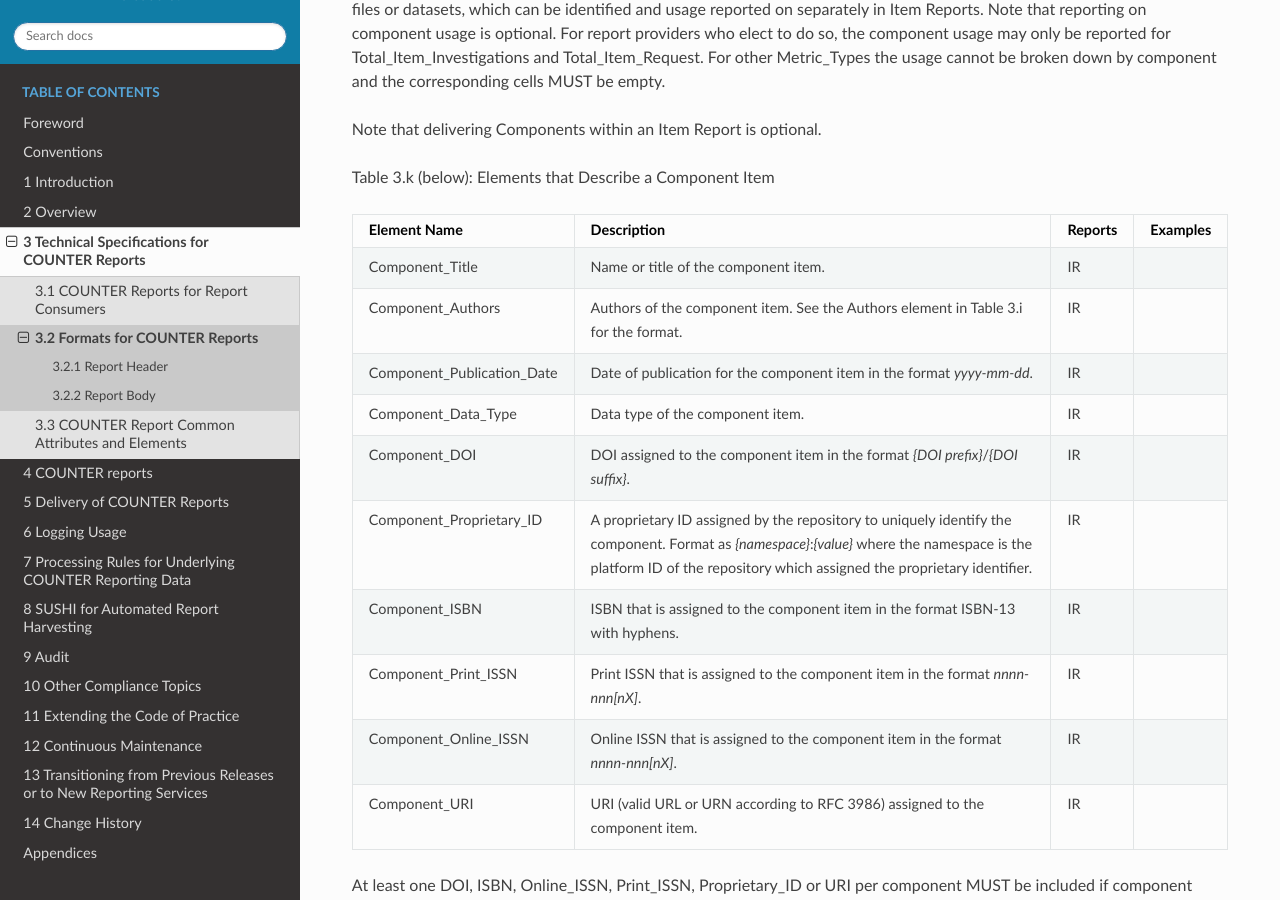
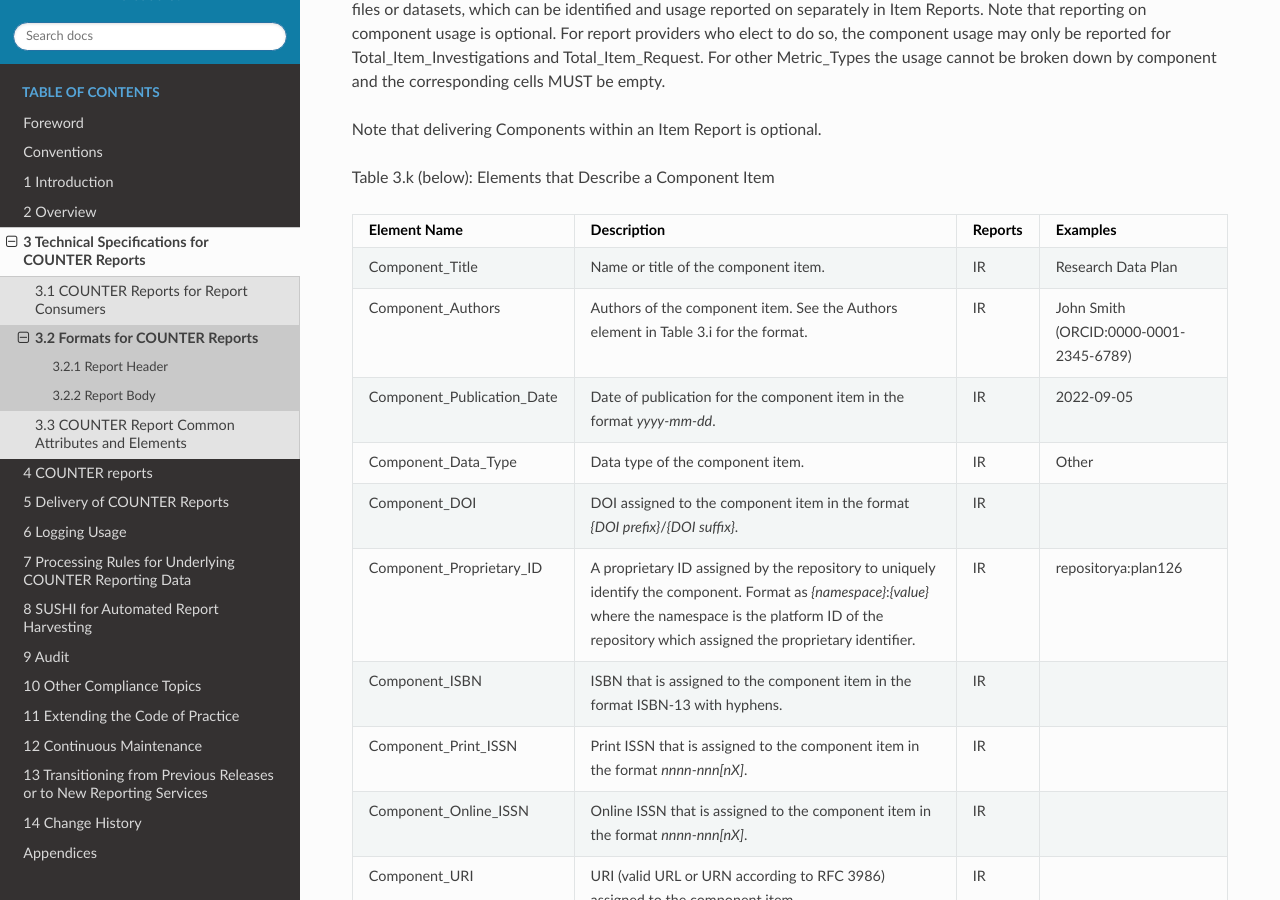
Before and after one commit to Project-Counter/cop5, a Sphinx documentation site: the page built from source/03-specifications/02-formats-for-counter-reports.rst, in a window 1280 px wide and 900 px high, scrolled down 9180 px. Built offline with Sphinx 7.4.7 and the Read the Docs theme 2.0.0, drawn with Linux system fonts in a browser that asks for light colours.

Commit message:
Add examples for Component elements (#234)

```diff
--- a/source/03-specifications/02-formats-for-counter-reports.rst
+++ b/source/03-specifications/02-formats-for-counter-reports.rst
@@ -408,22 +408,22 @@
    * - Component_Title
      - Name or title of the component item.
      - IR
-     -
+     - Research Data Plan
 
    * - Component_Authors
      - Authors of the component item. See the Authors element in Table 3.i for the format.
      - IR
-     -
+     - John Smith (ORCID:0000-0001-2345-6789)
 
    * - Component_Publication_Date
      - Date of publication for the component item in the format *yyyy-mm-dd*.
      - IR
-     -
+     - 2022-09-05
 
    * - Component_Data_Type
      - Data type of the component item.
      - IR
-     -
+     - Other
 
    * - Component_DOI
      - DOI assigned to the component item in the format *{DOI prefix}*/*{DOI suffix}*.
@@ -433,7 +433,7 @@
    * - Component_Proprietary_ID
      - A proprietary ID assigned by the repository to uniquely identify the component. Format as *{namespace}*:*{value}* where the namespace is the platform ID of the repository which assigned the proprietary identifier.
      - IR
-     -
+     - repositorya:plan126
 
    * - Component_ISBN
      - ISBN that is assigned to the component item in the format ISBN-13 with hyphens.
```
Also changed, not shown: other parts of source/03-specifications/02-formats-for-counter-reports.rst (+2 -2 lines).
